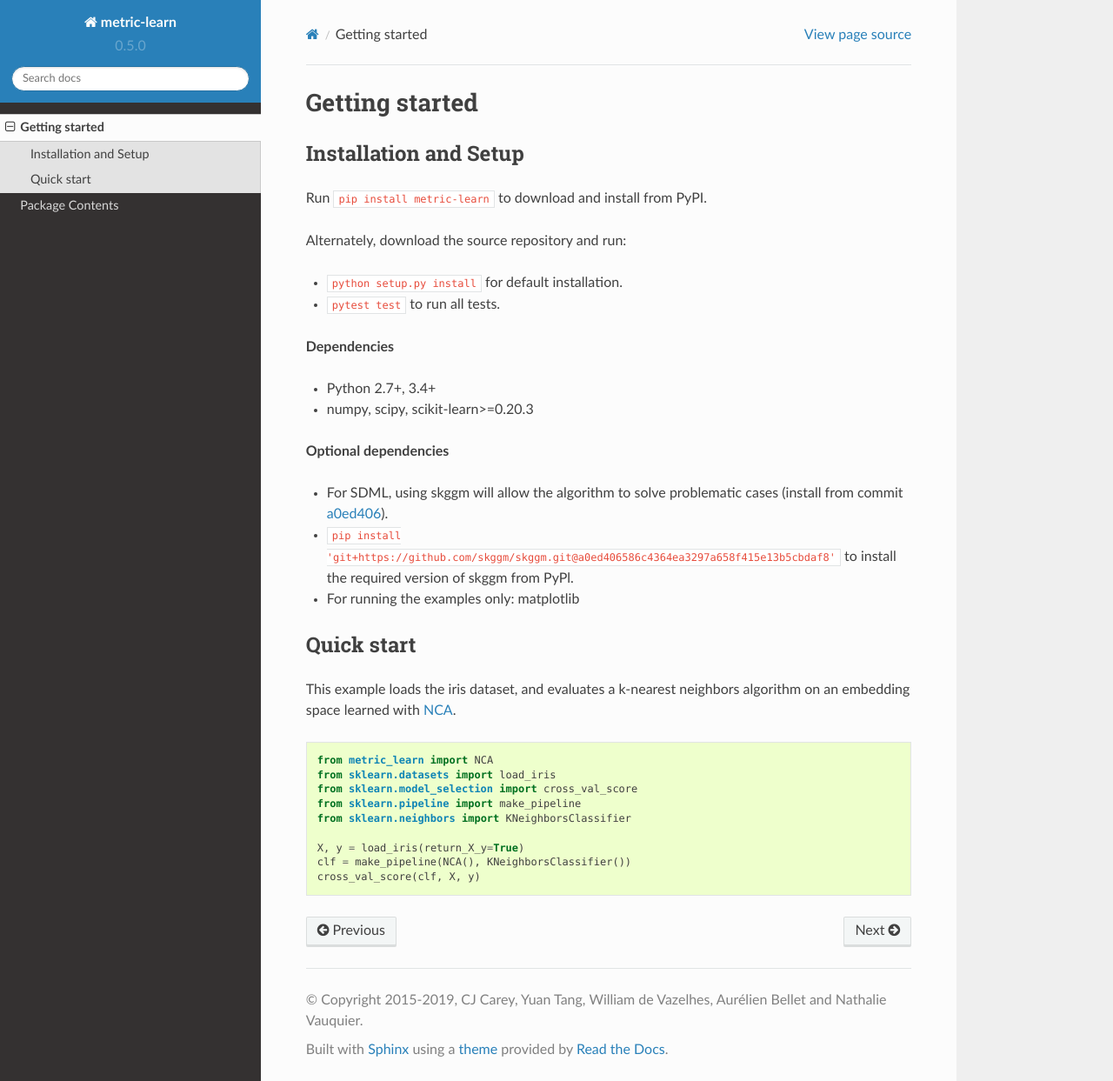
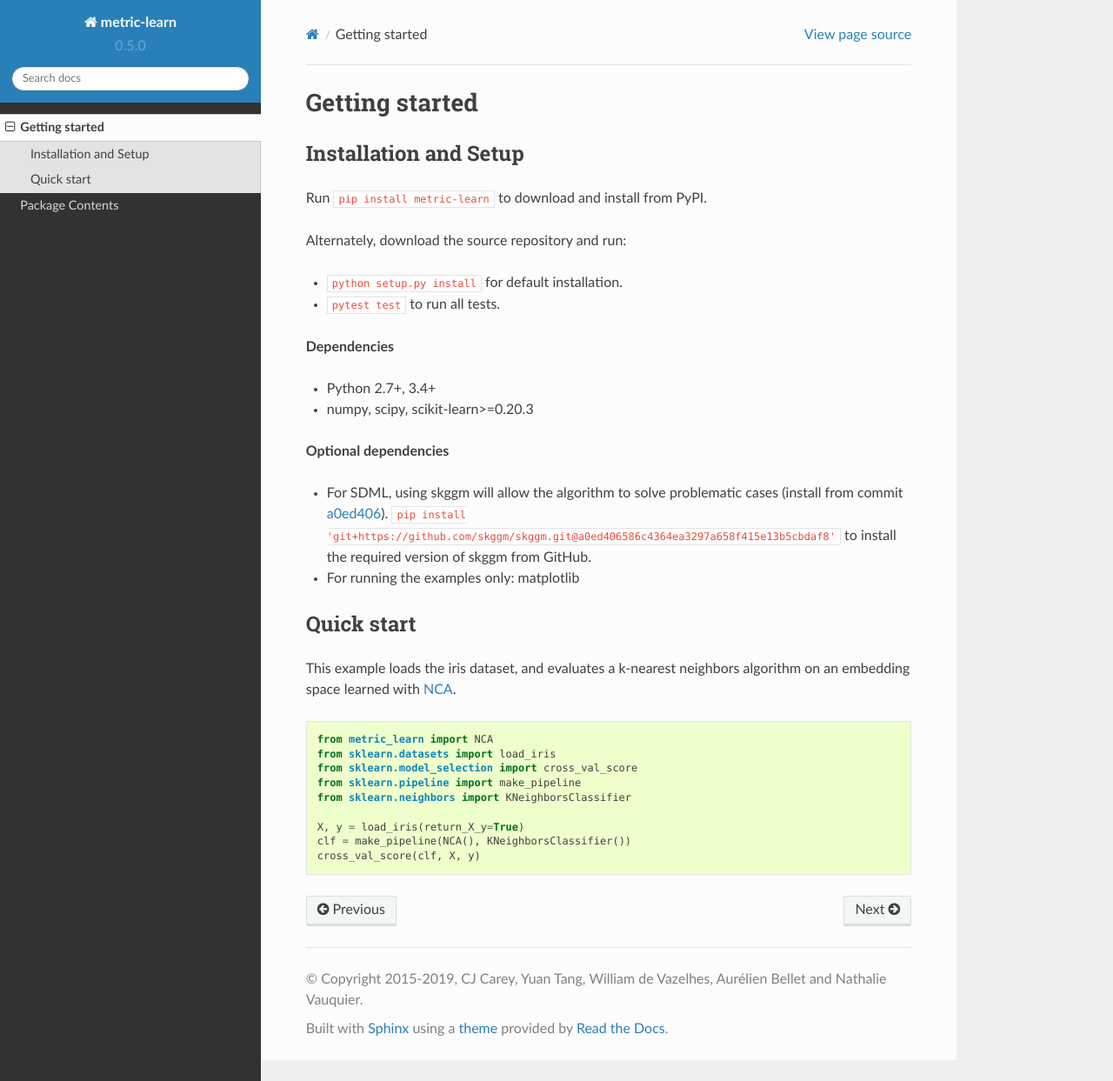
Before and after one commit to scikit-learn-contrib/metric-learn, a Sphinx documentation site: the page built from doc/getting_started.rst, in a window 1280 px wide and 1243 px high. Shown: the whole window at 87% size. Built offline with Sphinx 7.4.7 and the Read the Docs theme 2.0.0, drawn with Linux system fonts in a browser that asks for light colours; pages that are not in the unit, such as notebooks, are missing from menus.

Commit message:
No new bullet and rectification

```diff
--- a/README.rst
+++ b/README.rst
@@ -26,7 +26,7 @@ metric-learn contains efficient Python implementations of several popular superv
 
 - For SDML, using skggm will allow the algorithm to solve problematic cases
   (install from commit `a0ed406 <https://github.com/skggm/skggm/commit/a0ed406586c4364ea3297a658f415e13b5cbdaf8>`_).
-- ``pip install 'git+https://github.com/skggm/skggm.git@a0ed406586c4364ea3297a658f415e13b5cbdaf8'`` to install the required version of skggm from PyPl.
+  ``pip install 'git+https://github.com/skggm/skggm.git@a0ed406586c4364ea3297a658f415e13b5cbdaf8'`` to install the required version of skggm from GitHub.
 -  For running the examples only: matplotlib
 
 **Installation/Setup**
--- a/doc/getting_started.rst
+++ b/doc/getting_started.rst
@@ -21,7 +21,7 @@ Alternately, download the source repository and run:
 
 - For SDML, using skggm will allow the algorithm to solve problematic cases
   (install from commit `a0ed406 <https://github.com/skggm/skggm/commit/a0ed406586c4364ea3297a658f415e13b5cbdaf8>`_).
-- ``pip install 'git+https://github.com/skggm/skggm.git@a0ed406586c4364ea3297a658f415e13b5cbdaf8'`` to install the required version of skggm from PyPl.
+  ``pip install 'git+https://github.com/skggm/skggm.git@a0ed406586c4364ea3297a658f415e13b5cbdaf8'`` to install the required version of skggm from GitHub.
 -  For running the examples only: matplotlib
 
 Quick start
```
